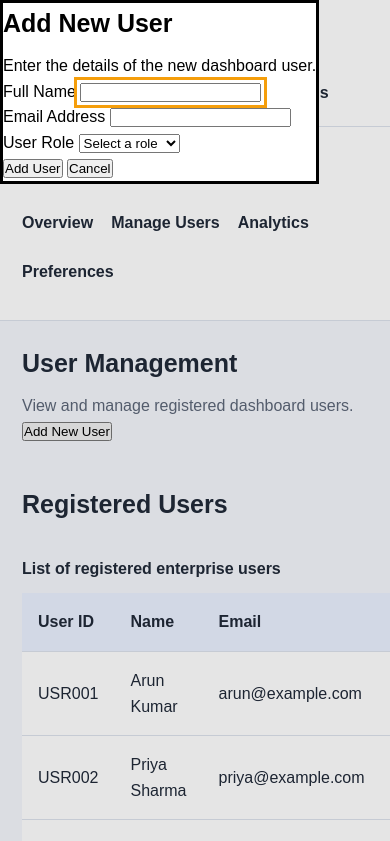
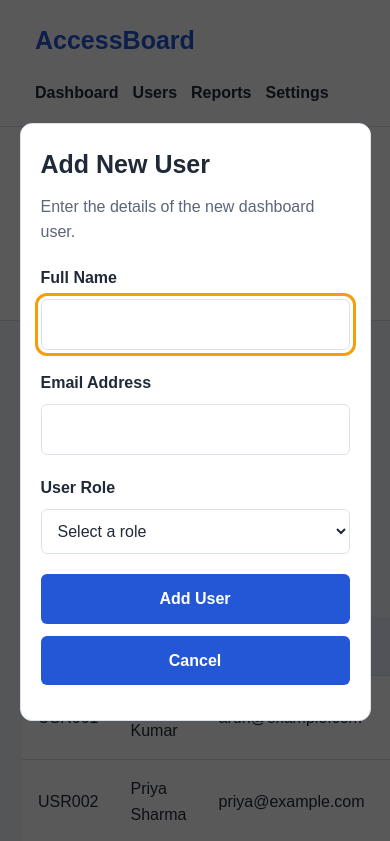
Before and after one commit to chandresh29n/semantic-html5-accessible-dashboard, a plain HTML site: page pages/users.html in a window 390 px wide. Both pictures are taken after a click on the button "Add New User". Shown: the top 841 px of the page. Drawn offline with Linux system fonts and the light colour scheme.

Commit message:
Update style.css

```diff
--- a/css/style.css
+++ b/css/style.css
@@ -263,3 +263,128 @@ footer {
         transition-duration: 0.01ms !important;
     }
 }
+
+/* =================================
+   ACCESSIBLE FORMS
+================================= */
+
+.form-group {
+    margin: 20px 0;
+}
+
+.form-group label {
+    display: block;
+    font-weight: 600;
+    margin-bottom: 8px;
+}
+
+.form-group input:not([type="checkbox"]),
+.form-group select,
+.form-group textarea {
+    width: 100%;
+    max-width: 600px;
+    padding: 12px;
+    border: 1px solid var(--border);
+    border-radius: 6px;
+    background-color: var(--surface);
+    color: var(--text);
+    font: inherit;
+}
+
+.form-group small {
+    display: block;
+    margin-top: 6px;
+    color: var(--muted);
+}
+
+fieldset {
+    border: 1px solid var(--border);
+    border-radius: 8px;
+    padding: 20px;
+    margin: 25px 0;
+}
+
+legend {
+    font-weight: bold;
+    padding: 0 8px;
+}
+
+/* Buttons */
+
+button {
+    background-color: var(--primary);
+    color: white;
+    border: none;
+    border-radius: 6px;
+    padding: 12px 20px;
+    font: inherit;
+    font-weight: 600;
+    cursor: pointer;
+}
+
+button:hover {
+    background-color: var(--primary-dark);
+}
+
+button:focus-visible {
+    outline: 3px solid var(--focus);
+    outline-offset: 3px;
+}
+
+/* Accessible modal */
+
+dialog {
+    width: min(90%, 500px);
+    max-height: 85vh;
+    overflow-y: auto;
+    margin: auto;
+    padding: 30px;
+    border: 1px solid var(--border);
+    border-radius: 12px;
+    background-color: var(--surface);
+    color: var(--text);
+}
+
+dialog::backdrop {
+    background-color: rgba(0, 0, 0, 0.65);
+}
+
+.modal-content h2 {
+    margin-bottom: 10px;
+}
+
+.modal-content > p {
+    margin-bottom: 20px;
+    color: var(--muted);
+}
+
+.modal-actions {
+    display: flex;
+    gap: 12px;
+    flex-wrap: wrap;
+    margin-top: 20px;
+}
+
+#form-status,
+#modal-status,
+#user-status {
+    margin-top: 15px;
+    color: var(--primary-dark);
+    font-weight: 600;
+}
+
+@media (max-width: 480px) {
+
+    dialog {
+        padding: 20px;
+    }
+
+    .modal-actions {
+        flex-direction: column;
+    }
+
+    .modal-actions button {
+        width: 100%;
+    }
+
+}
```
